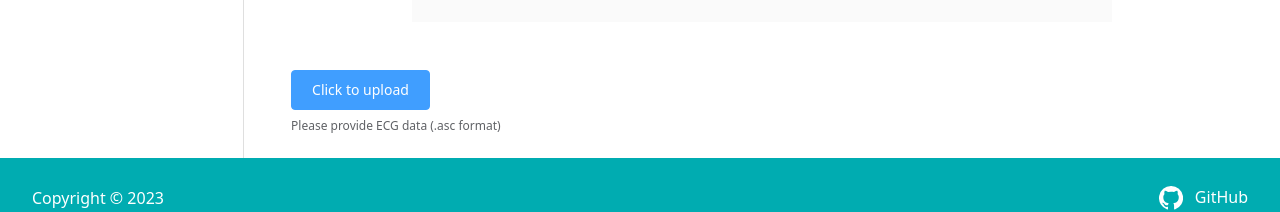
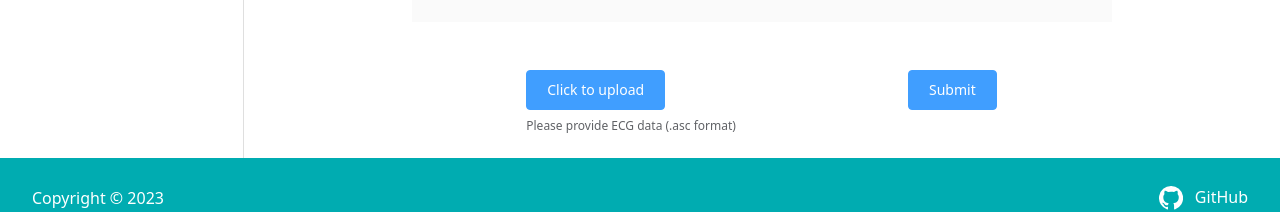
Before and after one commit to ngtruongthanh98/swarm-learning-to-detect-heart-diseases-by-ecg, a Nuxt app in the folder ecg-portal/: page /hospital/1 in a window 1280 px wide. Shown: the part 721-933 px from the top of the page. Built offline with nearby package versions, Linux system fonts and the light colour scheme.

Commit message:
feat: Create submit button

```diff
--- a/ecg-portal/components/UploadButton/index.vue
+++ b/ecg-portal/components/UploadButton/index.vue
@@ -1,4 +1,5 @@
 <template>
+  <div class="upload-container">
     <el-upload
       :class="className"
       :on-preview="handlePreview"
@@ -11,6 +12,7 @@
       :on-error="handleError"
     >
       <el-button
+        class="upload-btn"
         :class="buttonClass"
         :size="size"
         type="primary"
@@ -21,6 +23,10 @@
         {{ uploadTip }}
       </div>
     </el-upload>
+    <el-button class="submit-btn" type="primary" @click="submitUpload"
+      >Submit</el-button
+    >
+  </div>
 </template>
 
 <script>
@@ -71,9 +77,25 @@ export default {
     handleError(error, file, fileList) {
       // Handle failed upload
     },
+    submitUpload() {
+      console.log('Submit')
+    },
   },
 }
 </script>
 
 <style lang="scss" scoped>
+.upload-container {
+  display: flex;
+  justify-content: space-between;
+  width: 50%;
+
+  .upload-btn {
+    height: 40px;
+  }
+
+  .submit-btn {
+    height: 40px;
+  }
+}
 </style>
--- a/ecg-portal/pages/analyze-ecg/index.vue
+++ b/ecg-portal/pages/analyze-ecg/index.vue
@@ -143,9 +143,11 @@ export default {
 
     .button-container {
       display: flex;
+      justify-content: center;
       width: 100%;
 
       padding-left: 48px;
+      padding-right: 48px;
       padding-bottom: 48px;
 
       .upload-btn {
--- a/ecg-portal/pages/hospital/_id.vue
+++ b/ecg-portal/pages/hospital/_id.vue
@@ -191,9 +191,11 @@ export default {
 
     .button-container {
       display: flex;
+      justify-content: center;
       width: 100%;
 
       padding-left: 48px;
+      padding-right: 48px;
       padding-bottom: 48px;
 
       .upload-btn {
```
Lines whose indentation alone changed are shown as unchanged.
